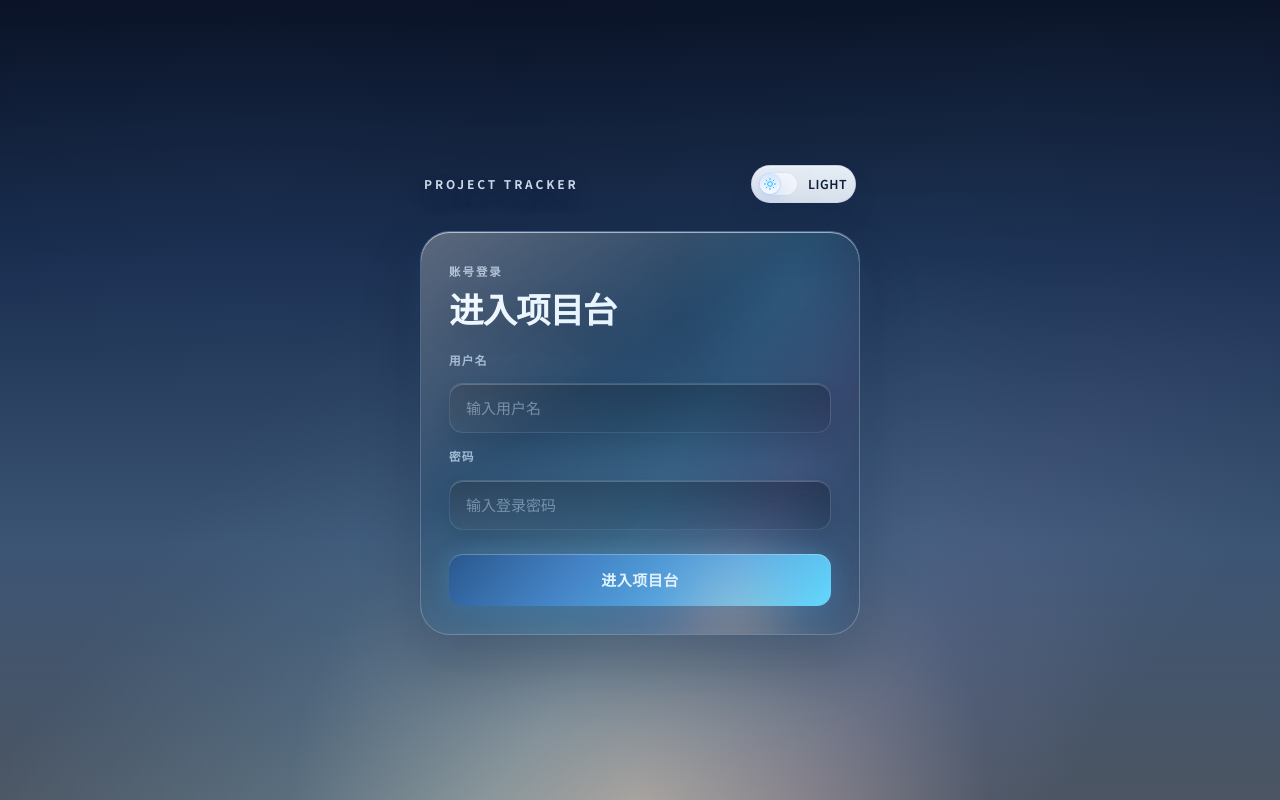
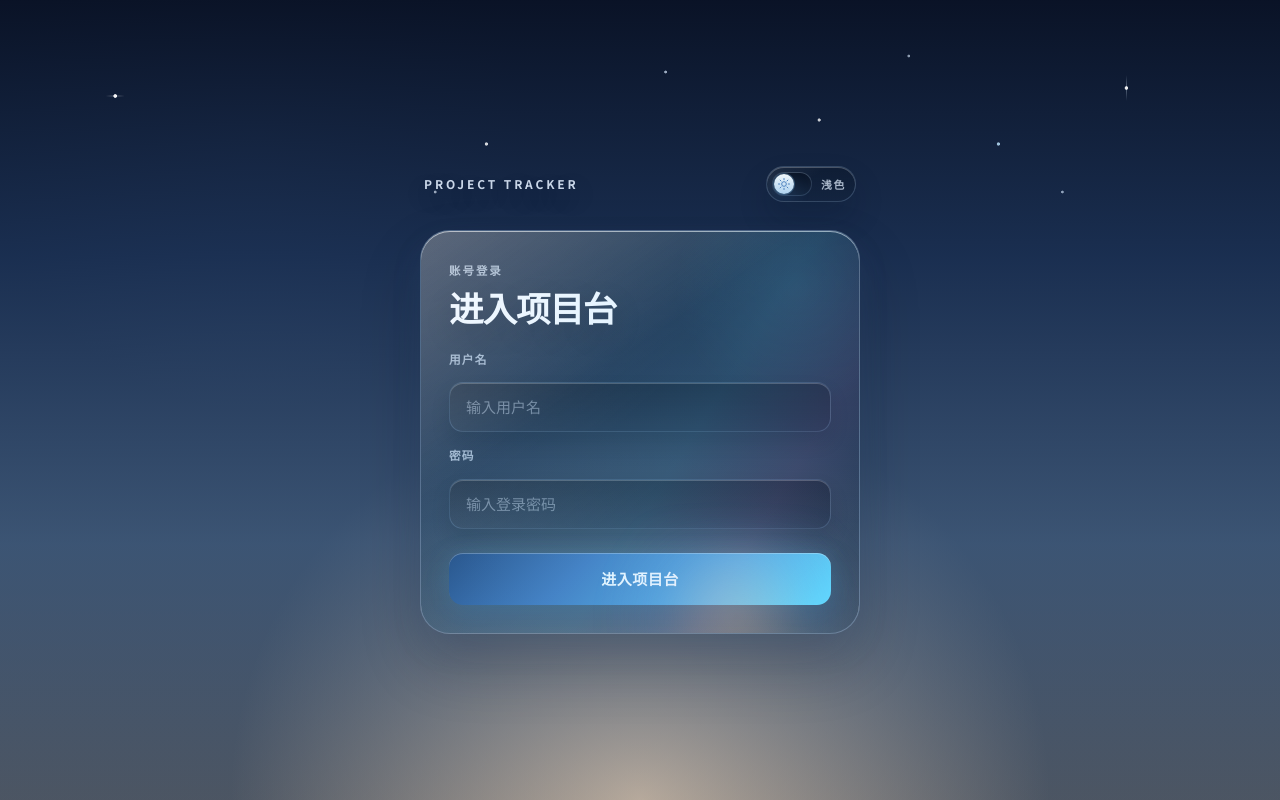
Before and after one commit to Zynb518/ProjectTracker, a Vue app in the folder frontend/: page /login in a window 1280 px wide. Built offline with nearby package versions, Linux system fonts and the light colour scheme; no server answers.

Commit message:
准备同步到整个项目
Signed-off-by: ubzy <1716783413@qq.com>

```diff
--- a/frontend/src/components/ThemeToggle.vue
+++ b/frontend/src/components/ThemeToggle.vue
@@ -54,7 +54,7 @@ const buttonLabel = computed(() => (isDark.value ? '切换浅色主题' : '切
         </svg>
       </span>
     </span>
-    <span class="theme-toggle__label">{{ isDark ? 'Dark' : 'Light' }}</span>
+    <span class="theme-toggle__label">{{ isDark ? '暗色' : '浅色' }}</span>
   </button>
 </template>
 
@@ -65,10 +65,10 @@ const buttonLabel = computed(() => (isDark.value ? '切换浅色主题' : '切
   overflow: hidden;
   display: inline-flex;
   align-items: center;
-  gap: 10px;
+  gap: 9px;
   border: 1px solid var(--meta-surface-border);
   border-radius: 999px;
-  padding: 6px 8px 6px 6px;
+  padding: 5px 9px 5px 5px;
   background: var(--meta-surface-bg), var(--meta-surface-glow), var(--card-sheen);
   color: var(--text-main);
   box-shadow: var(--meta-surface-shadow);
@@ -82,11 +82,11 @@ const buttonLabel = computed(() => (isDark.value ? '切换浅色主题' : '切
 }
 
 .theme-toggle:hover {
-  transform: translateY(-2px);
+  transform: translateY(-1px);
   border-color: var(--accent-line);
   box-shadow:
     var(--meta-surface-shadow),
-    0 16px 28px color-mix(in srgb, var(--accent-end) 14%, transparent);
+    0 12px 24px color-mix(in srgb, var(--accent-end) 12%, transparent);
 }
 
 .theme-toggle__track {
@@ -126,9 +126,9 @@ const buttonLabel = computed(() => (isDark.value ? '切换浅色主题' : '切
 }
 
 .theme-toggle__label {
-  font-size: 0.82rem;
-  font-weight: 600;
-  letter-spacing: 0.04em;
+  font-size: 0.76rem;
+  font-weight: 700;
+  letter-spacing: 0.1em;
   text-transform: uppercase;
 }
 
--- a/frontend/src/views/LoginView.vue
+++ b/frontend/src/views/LoginView.vue
@@ -33,7 +33,7 @@ async function submitLogin() {
 
     <header class="login-view__toolbar">
       <p class="login-view__brand">Project Tracker</p>
-      <ThemeToggle />
+      <ThemeToggle class="login-view__theme-toggle" />
     </header>
 
     <section class="login-card">
@@ -262,11 +262,23 @@ html.light .login-view__background,
 html:not(.dark) .login-view__background {
   background-color: #091321;
   background-image:
+    radial-gradient(circle at 9% 12%, rgba(255, 255, 255, 0.96) 0 1.4px, transparent 2.2px),
+    radial-gradient(ellipse 18px 1px at 9% 12%, rgba(255, 255, 255, 0.44), transparent 72%),
+    radial-gradient(circle at 34% 24%, rgba(228, 239, 255, 0.66) 0 0.95px, transparent 1.8px),
+    radial-gradient(circle at 38% 18%, rgba(255, 255, 255, 0.82) 0 1.2px, transparent 2px),
+    radial-gradient(circle at 52% 9%, rgba(218, 234, 255, 0.7) 0 1px, transparent 1.8px),
+    radial-gradient(circle at 64% 15%, rgba(255, 255, 255, 0.78) 0 1.15px, transparent 1.95px),
+    radial-gradient(circle at 71% 7%, rgba(220, 236, 255, 0.62) 0 0.94px, transparent 1.76px),
+    radial-gradient(circle at 78% 18%, rgba(191, 230, 255, 0.82) 0 1.2px, transparent 2px),
+    radial-gradient(circle at 83% 24%, rgba(214, 233, 255, 0.64) 0 0.95px, transparent 1.75px),
+    radial-gradient(circle at 88% 11%, rgba(255, 255, 255, 0.9) 0 1.35px, transparent 2.1px),
+    radial-gradient(ellipse 1px 18px at 88% 11%, rgba(220, 238, 255, 0.38), transparent 72%),
     linear-gradient(180deg, rgba(10, 19, 39, 0.96) 0%, rgba(28, 50, 86, 0.9) 32%, rgba(87, 120, 160, 0.66) 68%, rgba(232, 242, 255, 0.3) 100%),
-    radial-gradient(circle at 50% 100%, rgba(255, 212, 163, 0.46), transparent 34%),
-    linear-gradient(127deg, rgba(132, 228, 255, 0) 30%, rgba(132, 228, 255, 0.28) 58%, rgba(214, 170, 255, 0.16) 74%, rgba(214, 170, 255, 0) 88%),
+    radial-gradient(circle at 50% 100%, rgba(255, 212, 163, 0.62), transparent 40%),
     radial-gradient(circle at 20% 18%, rgba(143, 190, 255, 0.18), transparent 22%),
     linear-gradient(180deg, rgba(4, 10, 24, 0.72), rgba(4, 10, 24, 0.18));
+  background-repeat: no-repeat;
+  background-size: 100% 100%;
 }
 
 html.light .login-view__toolbar,
@@ -278,6 +290,53 @@ html.light .login-view__brand,
 html:not(.dark) .login-view__brand {
   color: rgba(227, 239, 255, 0.88);
   text-shadow: 0 10px 28px rgba(6, 12, 28, 0.26);
+}
+
+html.light .login-view .login-view__theme-toggle,
+html:not(.dark) .login-view .login-view__theme-toggle {
+  border-color: rgba(170, 205, 243, 0.22);
+  background:
+    linear-gradient(180deg, rgba(10, 22, 40, 0.5), rgba(14, 29, 50, 0.34)),
+    linear-gradient(145deg, rgba(255, 255, 255, 0.14), rgba(255, 255, 255, 0) 44%);
+  color: rgba(233, 242, 255, 0.92);
+  box-shadow:
+    0 16px 30px rgba(7, 16, 33, 0.18),
+    inset 0 1px 0 rgba(255, 255, 255, 0.24);
+}
+
+html.light .login-view .login-view__theme-toggle:hover,
+html:not(.dark) .login-view .login-view__theme-toggle:hover {
+  border-color: rgba(110, 208, 255, 0.36);
+  box-shadow:
+    0 18px 32px rgba(7, 16, 33, 0.2),
+    inset 0 1px 0 rgba(255, 255, 255, 0.28),
+    0 0 22px rgba(99, 217, 255, 0.08);
+}
+
+html.light .login-view .login-view__theme-toggle .theme-toggle__track,
+html:not(.dark) .login-view .login-view__theme-toggle .theme-toggle__track {
+  background:
+    linear-gradient(180deg, rgba(8, 18, 35, 0.88), rgba(22, 40, 65, 0.72));
+  box-shadow:
+    inset 0 0 0 1px rgba(143, 178, 219, 0.2),
+    inset 0 1px 0 rgba(255, 255, 255, 0.1);
+}
+
+html.light .login-view .login-view__theme-toggle .theme-toggle__thumb,
+html:not(.dark) .login-view .login-view__theme-toggle .theme-toggle__thumb {
+  background:
+    linear-gradient(180deg, rgba(244, 251, 255, 0.98), rgba(188, 225, 255, 0.92));
+  color: #3e76b8;
+  box-shadow:
+    0 8px 18px rgba(94, 169, 236, 0.18),
+    0 0 0 1px rgba(129, 202, 255, 0.28);
+}
+
+html.light .login-view .login-view__theme-toggle .theme-toggle__label,
+html:not(.dark) .login-view .login-view__theme-toggle .theme-toggle__label {
+  color: rgba(220, 233, 249, 0.76);
+  font-size: 0.72rem;
+  letter-spacing: 0.16em;
 }
 
 html.light .login-card,
@@ -292,7 +351,7 @@ html:not(.dark) .login-card {
     0 30px 60px rgba(7, 17, 34, 0.24),
     0 14px 28px rgba(76, 110, 154, 0.18),
     inset 0 1px 0 rgba(255, 255, 255, 0.58);
-  backdrop-filter: blur(18px) saturate(1.15);
+  backdrop-filter: none;
 }
 
 html.light .login-card::before,
@@ -307,7 +366,7 @@ html:not(.dark) .login-card::after {
   inset: auto -10% -20% 34%;
   height: 190px;
   background: radial-gradient(circle, rgba(255, 218, 170, 0.28), rgba(92, 200, 255, 0.08) 42%, transparent 70%);
-  filter: blur(20px);
+  filter: blur(12px);
 }
 
 html.light .login-card__caption,
```
Also changed, not shown: 2 other files (tests, documents, lock files or other folders).
